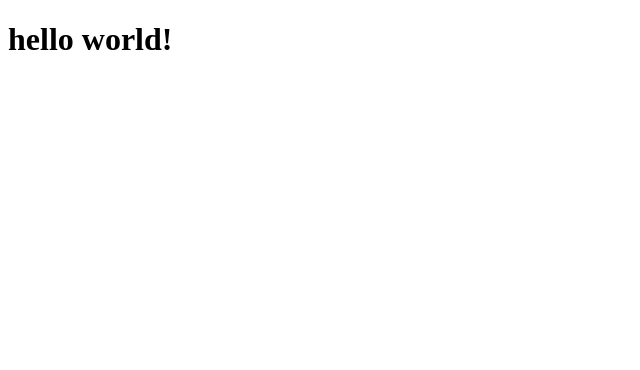
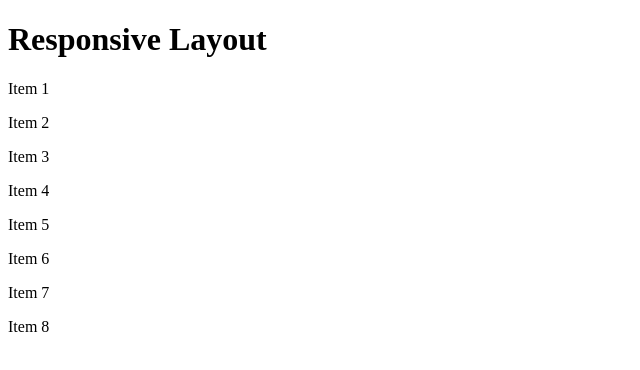
Before and after one commit to joramkaku/module2-solution, a plain HTML site: page index.html in a window 1280 px wide. Shown: the whole page, without its empty margins (0-640 px from the left). Drawn offline with Linux system fonts and the light colour scheme.

Commit message:
Update index.html

```diff
--- a/index.html
+++ b/index.html
@@ -1,11 +1,23 @@
-<!doctype html>
+<!DOCTYPE html>
 <html>
 <head>
 <meta charset="utf-8">
-<title>Coursera Classes
-</title>
+<meta name="viewport" content="width=device-width, initial-scale=1">
+<title>Responsive Layout</title>
 </head>
 <body>
-<h1> hello world!</h1>
+<h1>Responsive Layout</h1>
+
+<div class="row">
+  <div class="col-lg-3 col-md-6"><p>Item 1</p></div>
+  <div class="col-lg-3 col-md-6"><p>Item 2</p></div>
+  <div class="col-lg-3 col-md-6"><p>Item 3</p></div>
+  <div class="col-lg-3 col-md-6"><p>Item 4</p></div>
+  <div class="col-lg-3 col-md-6"><p>Item 5</p></div>
+  <div class="col-lg-3 col-md-6"><p>Item 6</p></div>
+  <div class="col-lg-3 col-md-6"><p>Item 7</p></div>
+  <div class="col-lg-3 col-md-6"><p>Item 8</p></div>
+</div>
+
 </body>
 </html>
```
